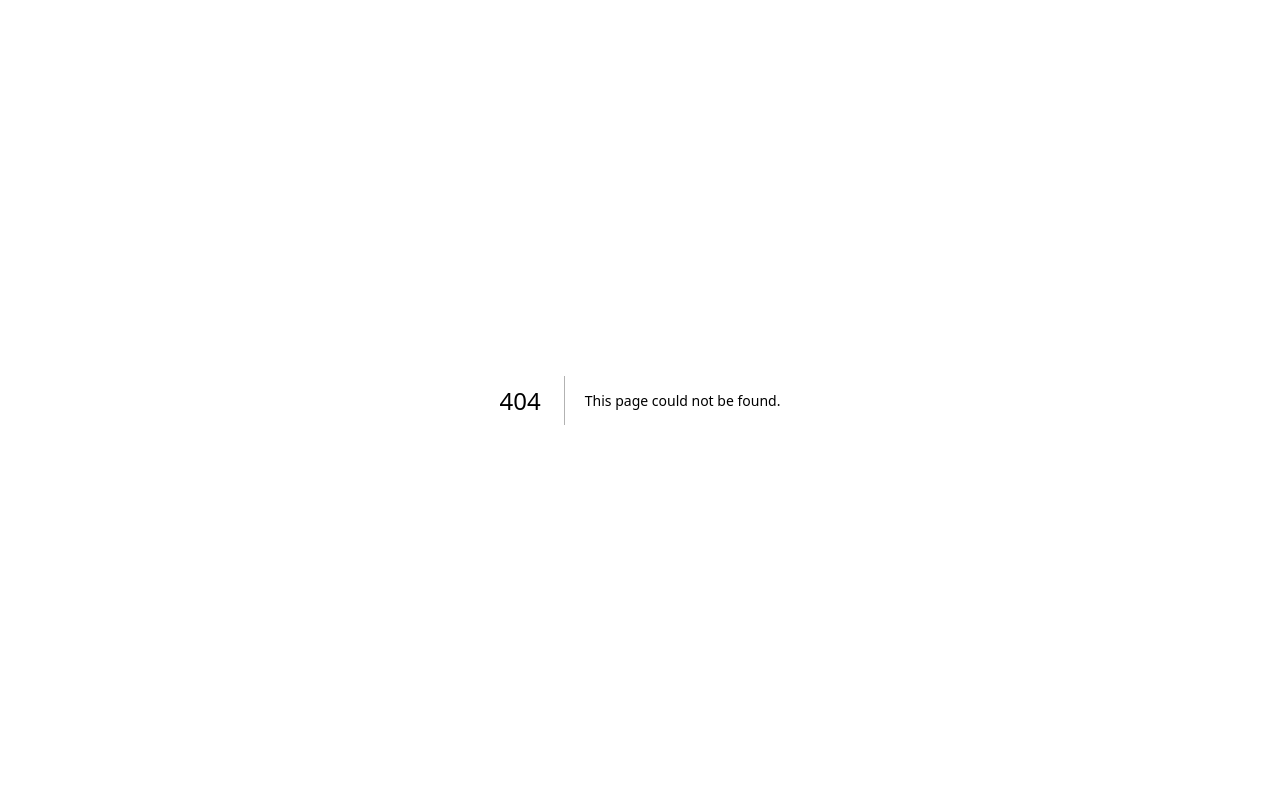
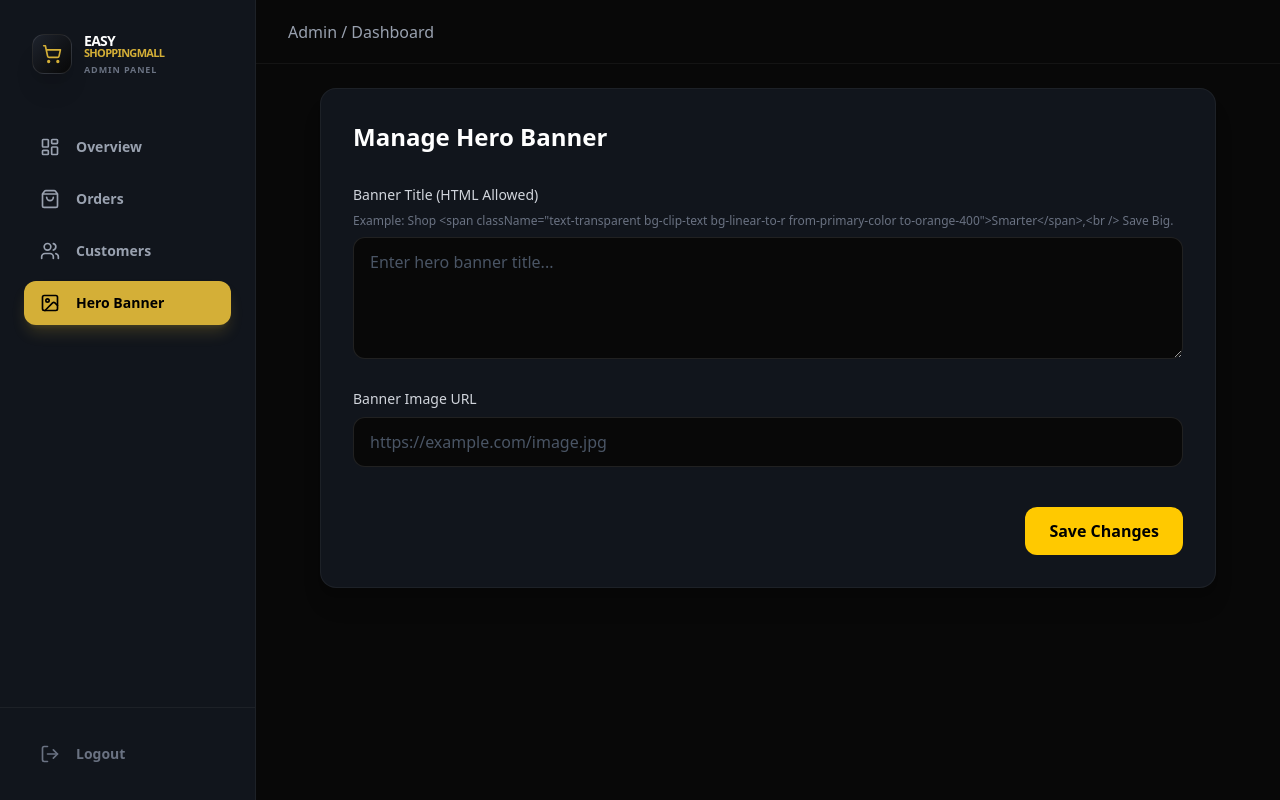
Before and after one commit to Sadia126/ESMBD-Leanding-page, a Next.js app: page /dashboard/hero-banner in a window 1280 px wide. Before the commit this address had no page. Built offline with nearby package versions, Linux system fonts and the light colour scheme; no server answers; the database is empty.

Commit message:
added banner section to dashboard to control banner content

```diff
--- /dev/null
+++ b/app/dashboard/hero-banner/page.jsx
@@ -0,0 +1,130 @@
+"use client";
+
+import { useState, useEffect } from "react";
+import { getHeroBanner, updateHeroBanner } from "@/action/heroBanner";
+import Swal from "sweetalert2";
+import Image from "next/image";
+
+export default function HeroBannerDashboard() {
+  const [title, setTitle] = useState("");
+  const [imageUrl, setImageUrl] = useState("");
+  const [isLoading, setIsLoading] = useState(true);
+  const [isSaving, setIsSaving] = useState(false);
+
+  useEffect(() => {
+    async function loadBanner() {
+      const banner = await getHeroBanner();
+      if (banner) {
+        setTitle(banner.title || "");
+        setImageUrl(banner.imageUrl || "");
+      }
+      setIsLoading(false);
+    }
+    loadBanner();
+  }, []);
+
+  const handleSubmit = async (e) => {
+    e.preventDefault();
+    setIsSaving(true);
+
+    // Call server action to update the banner
+    const result = await updateHeroBanner(title, imageUrl);
+
+    setIsSaving(false);
+
+    if (result.success) {
+      Swal.fire({
+        icon: "success",
+        title: "Success",
+        text: "Hero banner updated successfully!",
+        background: "#11151c",
+        color: "#fff",
+      });
+    } else {
+      Swal.fire({
+        icon: "error",
+        title: "Error",
+        text: "Failed to update hero banner.",
+        background: "#11151c",
+        color: "#fff",
+      });
+    }
+  };
+
+  if (isLoading) {
+    return (
+      <div className="flex justify-center flex-col items-center h-48 gap-4">
+        <div className="animate-spin rounded-full h-10 w-10 border-t-2 border-b-2 border-primary-color"></div>
+        <p className="text-gray-400">Loading banner data...</p>
+      </div>
+    );
+  }
+
+  return (
+    <div className="max-w-4xl max-h-4xl h-full mx-auto p-8 bg-[#11151c] rounded-2xl shadow-xl border border-white/5">
+      <h1 className="text-2xl font-bold text-white mb-8">Manage Hero Banner</h1>
+
+      <form onSubmit={handleSubmit} className="space-y-6">
+        <div>
+          <label className="block text-sm font-medium text-gray-300 mb-2">
+            Banner Title (HTML Allowed)
+          </label>
+          <p className="text-xs text-gray-500 mb-2">Example: Shop &lt;span className="text-transparent bg-clip-text bg-linear-to-r from-primary-color to-orange-400"&gt;Smarter&lt;/span&gt;,&lt;br /&gt; Save Big.</p>
+          <textarea
+            value={title}
+            onChange={(e) => setTitle(e.target.value)}
+            rows={4}
+            className="w-full bg-[#080808] border border-white/10 rounded-xl px-4 py-3 text-white placeholder-gray-600 focus:outline-none focus:ring-2 focus:ring-primary-color focus:border-transparent transition-all"
+            placeholder="Enter hero banner title..."
+            required
+          />
+        </div>
+
+        <div>
+          <label className="block text-sm font-medium text-gray-300 mb-2">
+            Banner Image URL
+          </label>
+          <input
+            type="url"
+            value={imageUrl}
+            onChange={(e) => setImageUrl(e.target.value)}
+            className="w-full bg-[#080808] border border-white/10 rounded-xl px-4 py-3 text-white placeholder-gray-600 focus:outline-none focus:ring-2 focus:ring-primary-color focus:border-transparent transition-all"
+            placeholder="https://example.com/image.jpg"
+            required
+          />
+        </div>
+
+        {/* Preview section */}
+        {imageUrl && (
+          <div className="mt-4">
+             <label className="block text-sm font-medium text-gray-300 mb-2">
+              Image Preview
+            </label>
+            <div className="relative w-full h-64 rounded-xl overflow-hidden border border-white/10 mt-2 bg-black/50 flex items-center justify-center">
+              <Image
+                  src={imageUrl}
+                  alt="Banner preview"
+                  className="w-full h-full object-cover"
+                  width={800}
+                  height={400}
+                  onError={(e) => {
+                    e.target.style.display = 'none';
+                  }}
+              />
+            </div>
+          </div>
+        )}
+
+        <div className="flex justify-end pt-4">
+          <button
+            type="submit"
+            disabled={isSaving}
+            className={`px-6 py-3 bg-primary-color hover:bg-white text-black font-bold rounded-xl transition-all shadow-[0_4px_15px_-5px_rgba(var(--primary-rgb),0.5)] ${isSaving ? 'opacity-70 cursor-not-allowed' : 'hover:-translate-y-0.5'}`}
+          >
+            {isSaving ? "Saving..." : "Save Changes"}
+          </button>
+        </div>
+      </form>
+    </div>
+  );
+}
--- a/next.config.mjs
+++ b/next.config.mjs
@@ -5,8 +5,8 @@ const nextConfig = {
     remotePatterns: [
       {
         protocol: 'https',
-        hostname: 'images.unsplash.com',
-        pathname: '/**', // এটি আনস্প্ল্যাশের সব ছবি অ্যালাউ করবে
+        hostname: '**',
+        pathname: '**',
       },
     ],
   },
--- /dev/null
+++ b/src/action/heroBanner.js
@@ -0,0 +1,43 @@
+"use server";
+
+import { dbConnect, collections } from "../lib/dbConnect";
+
+// Fetch the existing Hero Banner details. Returns null if not found.
+export async function getHeroBanner() {
+  try {
+    const collection = await dbConnect(collections.HERO_BANNER);
+    const banner = await collection.findOne({ type: "main_banner" });
+    if (banner) {
+      return { title: banner.title, imageUrl: banner.imageUrl };
+    }
+    return null; // Return null to indicate no configured banner found
+  } catch (error) {
+    console.error("Failed to fetch hero banner data:", error);
+    return null;
+  }
+}
+
+// Update or insert the Hero Banner details
+export async function updateHeroBanner(title, imageUrl) {
+  try {
+    const collection = await dbConnect(collections.HERO_BANNER);
+
+    // We update the single 'main_banner' document, upserting if it doesn't exist
+    const result = await collection.updateOne(
+      { type: "main_banner" },
+      {
+        $set: {
+          title: title,
+          imageUrl: imageUrl,
+          updatedAt: new Date(),
+        },
+      },
+      { upsert: true }
+    );
+
+    return { success: true, message: "Hero banner updated successfully." };
+  } catch (error) {
+    console.error("Failed to update hero banner data:", error);
+    return { success: false, message: "Failed to update hero banner." };
+  }
+}
--- a/src/components/Dashboard/sidebar.jsx
+++ b/src/components/Dashboard/sidebar.jsx
@@ -7,7 +7,8 @@ import {
   ShoppingBag,
   Users,
   ShoppingCart,
-  LogOut
+  LogOut,
+  ImageIcon
 } from "lucide-react";
 import Logo from '../Shared/Buttons/Logo';
 
@@ -19,7 +20,7 @@ export default function Sidebar() {
     { label: "Overview", href: "/dashboard", icon: <LayoutDashboard size={20}/> },
     { label: "Orders", href: "/dashboard/orders", icon: <ShoppingBag size={20}/> },
     { label: "Customers", href: "/dashboard/customers", icon: <Users size={20}/> },
-
+    { label: "Hero Banner", href: "/dashboard/hero-banner", icon: <ImageIcon size={20}/> },
   ];
 
   return (
--- a/src/components/Home/hero/hero.jsx
+++ b/src/components/Home/hero/hero.jsx
@@ -1,6 +1,7 @@
 import Link from "next/link";
 import Image from "next/image";
 import { ShoppingBag,ArrowRight, Zap } from "lucide-react";
+import { getHeroBanner } from "../../../action/heroBanner";
 
 const categories = [
   { label: "Fashion", emoji: "👗" },
@@ -17,7 +18,9 @@ const categories = [
 //   { target: 99,    suffix: "%",  divisor: 1,    label: "Satisfaction" },
 // ];
 
-export default function Hero() {
+export default async function Hero() {
+  const banner = await getHeroBanner();
+
   return (
     <section className="bg-[#080808] relative overflow-hidden font-sans">
 
@@ -35,10 +38,17 @@ export default function Hero() {
               Mega Sale is Live Now
             </span>
 
-            <h1 className="text-5xl md:text-7xl font-black text-white leading-[1.05] tracking-tight">
-              Shop <span className="text-transparent bg-clip-text bg-linear-to-r from-primary-color to-orange-400">Smarter</span>,<br />
-              Save Big.
-            </h1>
+            {banner?.title ? (
+              <h1
+                className="text-5xl md:text-7xl font-black text-white leading-[1.05] tracking-tight"
+                dangerouslySetInnerHTML={{ __html: banner.title }}
+              />
+            ) : (
+              <h1 className="text-5xl md:text-7xl font-black text-white leading-[1.05] tracking-tight">
+                Shop <span className="text-transparent bg-clip-text bg-linear-to-r from-primary-color to-orange-400">Smarter</span>,<br />
+                Save Big.
+              </h1>
+            )}
 
             <p className="text-gray-400 text-lg leading-relaxed max-w-[480px]">
               Experience the future of online shopping. Premium products, wholesale prices, and lightning-fast delivery at your doorstep.
@@ -70,7 +80,7 @@ export default function Hero() {
             <div className="relative h-[400px] w-full rounded-2xl overflow-hidden">
                 {/* Replace this URL with your actual product/hero image */}
               <Image
-                src="https://images.unsplash.com/photo-1607082348824-0a96f2a4b9da?q=80&w=2070&auto=format&fit=crop"
+                src={banner?.imageUrl || "https://images.unsplash.com/photo-1607082348824-0a96f2a4b9da?q=80&w=2070&auto=format&fit=crop"}
                 alt="New Arrivals"
                 className="w-full h-full object-cover transition-transform duration-700 group-hover:scale-110"
                 width={840}
--- a/src/lib/dbConnect.js
+++ b/src/lib/dbConnect.js
@@ -6,6 +6,7 @@ const dbName = process.env.DB_NAME;
 export const collections = {
     PRODUCT: "products",
     ORDER: "order",
+    HERO_BANNER: "hero_banner",
 };
 
 if (!uri) {
```
